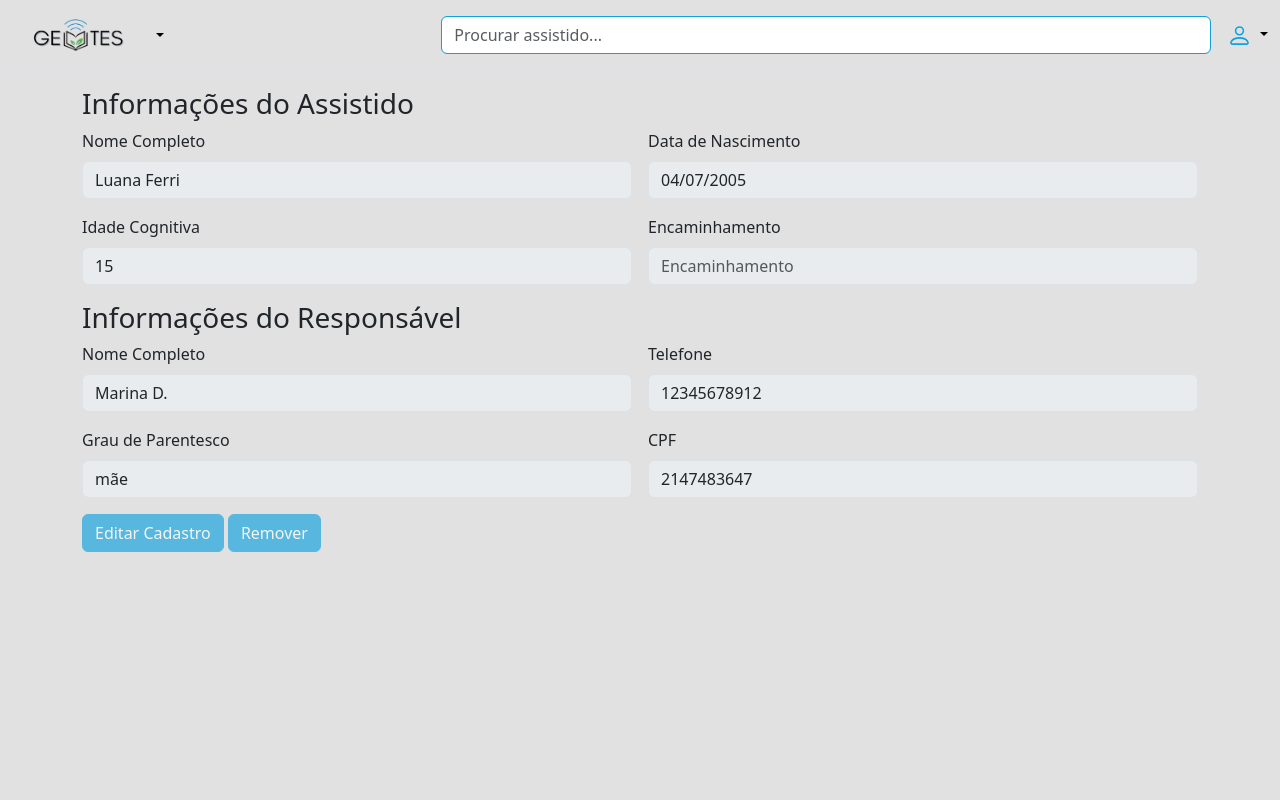
After one commit to anabbarbosa/ONGgemtes, a PHP site: page /paginaAssistido.php?id=9 in a window 1280 px wide. The commit adds this page. Run offline with PHP 8.4, Linux system fonts and the light colour scheme; a user stored in the database is signed in; data comes from the database, SQL or seed files in the repository.

Commit message:
- modificações da luana adicionadas

```diff
--- a/avaliacao.html
+++ b/avaliacao.php
@@ -1,6 +1,6 @@
 <?php
-include("protect.php");
-protect();
+  include("protect.php");
+  protect();
 ?>
 
 <!DOCTYPE html>
--- a/cadastro_do_assistido.sql
+++ b/cadastro_do_assistido.sql
@@ -36,7 +36,7 @@ CREATE TABLE `cadastro_do_assistido` (
   `Nome_Completo` varchar(50) NOT NULL,
   `Idade_Cog` int(2) NOT NULL,
   `Data_Nascimento` date NOT NULL,
-  `Encaminhamento` int(200) NOT NULL,
+  `Encaminhamento` varchar(200) NOT NULL,
   `id` int(11) NOT NULL,
   `Nome_Responsavel` varchar(50) NOT NULL,
   `CPF` int(11) NOT NULL,
--- /dev/null
+++ b/paginaAssistido.php
@@ -0,0 +1,164 @@
+<?php
+  include("protect.php");
+  protect();
+
+  $conexao = mysqli_connect("localhost", "root", "", "assistido");
+  if (!$conexao) {die("Conexão falhou: " . mysqli_connect_error());}
+  $id = isset($_GET['id']) ? intval($_GET['id']) : 0;
+  if ($id > 0) { $sql = "SELECT * FROM cadastro_do_assistido WHERE id=$id"; $tabela = mysqli_query($conexao, $sql); $linha = mysqli_fetch_array($tabela);
+  if (!$linha) { echo "Item não encontrado!"; exit; }} else {echo "ID inválido!"; exit;}
+
+  if ($_SERVER["REQUEST_METHOD"] == "POST") {
+    if (isset($_POST['update'])) {
+    $Nome_Completo = mysqli_real_escape_string($conexao, $_POST['Nome_Completo']);
+    $Data_Nascimento = mysqli_real_escape_string($conexao, $_POST['Data_Nascimento']);
+    $Idade_Cog = mysqli_real_escape_string($conexao, $_POST['Idade_Cog']);
+    $Encaminhamento = mysqli_real_escape_string($conexao, $_POST['Encaminhamento']);
+    $Nome_Responsavel = mysqli_real_escape_string($conexao, $_POST['Nome_Responsavel']);
+    $Telefone = mysqli_real_escape_string($conexao, $_POST['Telefone']);
+    $Grau_Parentesco = mysqli_real_escape_string($conexao, $_POST['Grau_Parentesco']);
+    $CPF = mysqli_real_escape_string($conexao, $_POST['CPF']);
+
+    $update_sql = "UPDATE cadastro_do_assistido SET Nome_Completo='$Nome_Completo', Data_Nascimento='$Data_Nascimento', Idade_Cog='$Idade_Cog',
+        Encaminhamento='$Encaminhamento', Nome_Responsavel='$Nome_Responsavel', Telefone='$Telefone', Grau_Parentesco='$Grau_Parentesco', CPF='$CPF'
+        WHERE id=$id";
+  if (mysqli_query($conexao, $update_sql)) {
+  echo "Registro atualizado com sucesso!";
+  } else {
+  echo "Erro ao atualizar o registro: " . mysqli_error($conexao);
+  }
+  } else {
+  echo "Todos os campos são obrigatórios!";
+  }
+  }
+  if (isset($_POST['delete'])) {
+  $delete_sql = "DELETE FROM cadastro_do_assistido WHERE id=$id";
+
+    if (mysqli_query($conexao, $delete_sql)) {
+    echo "Registro removido com sucesso!";
+    header("Location: assistidos.php");
+    exit;
+    } else {
+    echo "Erro ao remover o registro: " . mysqli_error($conexao);
+    }
+  }
+?>
+
+<!DOCTYPE html>
+<html lang="en">
+
+<head>
+  <meta charset="UTF-8" />
+  <meta http-equiv="X-UA-Compatible" content="IE=edge" />
+  <meta name="viewport" content="width=device-width, initial-scale=1.0" />
+  <link rel="stylesheet" href="style.css" />
+  <link href="https://cdn.jsdelivr.net/npm/bootstrap@5.3.3/dist/css/bootstrap.min.css" rel="stylesheet" integrity="sha384-QWTKZyjpPEjISv5WaRU9OFeRpok6YctnYmDr5pNlyT2bRjXh0JMhjY6hW+ALEwIH" crossorigin="anonymous" />
+  <script src="https://cdn.jsdelivr.net/npm/bootstrap@5.3.3/dist/js/bootstrap.bundle.min.js" integrity="sha384-YvpcrYf0tY3lHB60NNkmXc5s9fDVZLESaAA55NDzOxhy9GkcIdslK1eN7N6jIeHz" crossorigin="anonymous"></script>
+  <title>Página no assistido</title>
+</head>
+
+<body class="FundoCinza">
+  <header class="py-3 mb-3 border-bottom headerTelaInicial">
+    <div class="container-fluid d-grid gap-3 align-items-center" style="grid-template-columns: 1fr 2fr">
+      <div class="dropdown">
+        <a href="./telaInicial.php" class="d-flex align-items-center col-lg-4 mb-2 mb-lg-0 link-body-emphasis text-decoration-none dropdown-toggle" data-bs-toggle="dropdown" aria-expanded="false">
+          <img class="bi me-2" height="32" src="./Imagens/logoGemtes.png" />
+        </a>
+        <ul class="dropdown-menu text-small shadow">
+          <li><a class="dropdown-item" href="./telaInicial.php">Home</a></li>
+          <li><a class="dropdown-item" href="./assistidos.php">Assistidos</a></li>
+          <li><a class="dropdown-item" href="./cadastrarAssistido.php">Cadastrar Assistido</a></li>
+          <li>
+            <hr class="dropdown-divider" />
+          </li>
+          <li>
+            <a class="dropdown-item" href="./avaliacao.html">Avaliação</a>
+          </li>
+          <li>
+            <a class="dropdown-item" href="./consultas.html">Consultas</a>
+          </li>
+        </ul>
+      </div>
+
+      <div class="d-flex align-items-center">
+        <form class="w-100 me-3" role="search">
+          <input type="search" class="form-control bordaAzulGemtes" placeholder="Procurar assistido..." aria-label="Search" />
+        </form>
+
+        <div class="flex-shrink-0 dropdown">
+          <a href="#" class="d-block link-body-emphasis text-decoration-none dropdown-toggle" data-bs-toggle="dropdown" aria-expanded="false">
+            <svg xmlns="http://www.w3.org/2000/svg" alt="mdo" width="25" height="25" class="rounded-circle" fill="#10A1DF" class="bi bi-person" viewBox="0 0 16 16">
+              <path d="M8 8a3 3 0 1 0 0-6 3 3 0 0 0 0 6m2-3a2 2 0 1 1-4 0 2 2 0 0 1 4 0m4 8c0 1-1 1-1 1H3s-1 0-1-1 1-4 6-4 6 3 6 4m-1-.004c-.001-.246-.154-.986-.832-1.664C11.516 10.68 10.289 10 8 10s-3.516.68-4.168 1.332c-.678.678-.83 1.418-.832 1.664z" />
+            </svg>
+          </a>
+          <ul class="dropdown-menu text-small shadow">
+            <li>
+              <a class="dropdown-item" href="./perfilUsuario.html">Sobre</a>
+            </li>
+            <li>
+              <hr class="dropdown-divider" />
+            </li>
+            <li><a class="dropdown-item" href="./sair.php">Sair</a></li>
+          </ul>
+        </div>
+      </div>
+    </div>
+  </header>
+
+  <div class="container">
+
+    <form>
+      <fieldset disabled>
+        <h3>Informações do Assistido</h3>
+        <div class="row g-3">
+          <div class="mb-3 col-md-6">
+            <label for="disabledTextInput" class="form-label">Nome Completo</label>
+            <input type="text" id="disabledTextInput" name="Nome_Completo" class="form-control" placeholder="Exemplo do nome completo" value="<?php echo ($linha["Nome_Completo"]); ?>" required>
+          </div>
+          <div class="mb-3 col-md-6">
+            <label for="disabledSelect" class="form-label">Data de Nascimento</label>
+            <input type="date" id="disabledTextInput" class="form-control" placeholder="Data de Nascimento" name="Data_Nascimento" value="<?php echo ($linha["Data_Nascimento"]); ?>" required>
+          </div>
+        </div>
+
+        <div class="row g-3">
+          <div class="mb-3 col-md-6">
+            <label for="disabledTextInput" class="form-label">Idade Cognitiva</label>
+            <input type="number" id="disabledTextInput" class="form-control" placeholder="Idade Cognitiva" name="Idade_Cog" value="<?php if($linha["Idade_Cog"] == 0) echo ""; else echo ($linha["Idade_Cog"]); ?>">
+          </div>
+          <div class="mb-3 col-md-6">
+            <label for="disabledSelect" class="form-label">Encaminhamento</label>
+            <input type="text" id="disabledTextInput" class="form-control" placeholder="Encaminhamento" name="Encaminhamento" value="<?php if($linha["Encaminhamento"] == 0) echo ""; else echo ($linha["Encaminhamento"]); ?>">
+          </div>
+        </div>
+
+        <h3>Informações do Responsável</h3>
+        <div class="row g-3">
+          <div class="mb-3 col-md-6">
+            <label for="disabledTextInput" class="form-label">Nome Completo</label>
+            <input type="text" id="disabledTextInput" class="form-control" placeholder="Exemplo do nome completo" name="Nome_Responsavel" value="<?php echo ($linha["Nome_Responsavel"]); ?>" required>
+          </div>
+          <div class="mb-3 col-md-6">
+            <label for="disabledSelect" class="form-label">Telefone</label>
+            <input type="tel" id="disabledTextInput" class="form-control" placeholder="Telefone" name="Telefone" value="<?php if($linha["Telefone"] == NULL) echo ""; else echo ($linha["Telefone"]); ?>">
+          </div>
+        </div>
+
+        <div class="row g-3">
+          <div class="mb-3 col-md-6">
+            <label for="disabledTextInput" class="form-label">Grau de Parentesco</label>
+            <input type="text" id="disabledTextInput" class="form-control" placeholder="Parentesco" name="Grau_Parentesco" value="<?php if($linha["Grau_Parentesco"] == NULL) echo ""; else echo ($linha["Grau_Parentesco"]); ?>">
+          </div>
+          <div class="mb-3 col-md-6">
+            <label for="disabledSelect" class="form-label">CPF</label>
+            <input type="number" id="disabledTextInput" class="form-control" placeholder="CPF" name="CPF" value="<?php echo ($linha["CPF"]); ?>" required>
+          </div>
+        </div>
+        <button type="submit" name="update" class="btn btn-primary azulGemtes bordaAzulGemtes">Editar Cadastro </button>
+        <button type="submit" name="delete" class="btn btn-primary azulGemtes bordaAzulGemtes">Remover</button>
+      </fieldset>
+    </form>
+  </div>
+</body>
+
+</html>
```
Also changed, not shown: assistidos.php (+7 -3 lines), cadastrarAssistido.php (line endings or trailing spaces).
